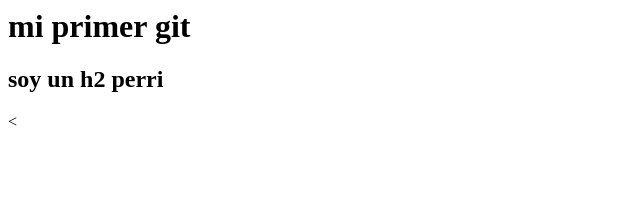
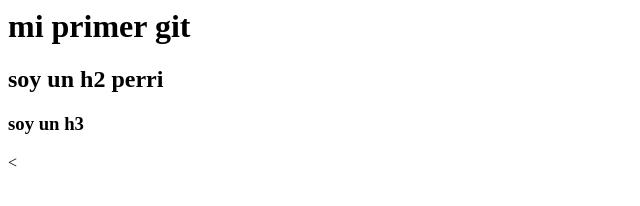
Before and after one commit to Valito3/clase2-1517, a plain HTML site: page clase 3- GIT/index.html in a window 1280 px wide. Shown: the full height of the page, 0-640 px from the left. Drawn offline with Linux system fonts and the light colour scheme.

Commit message:
nuevo cambio, h3

```diff
--- a/clase 3- GIT/index.html
+++ b/clase 3- GIT/index.html
@@ -3,6 +3,7 @@
     <body>
         <h1>mi primer git</h1>
         <h2>soy un h2 perri</h2>
+        <h3>soy un h3</h3>
     </body>
 </html>
 
```
